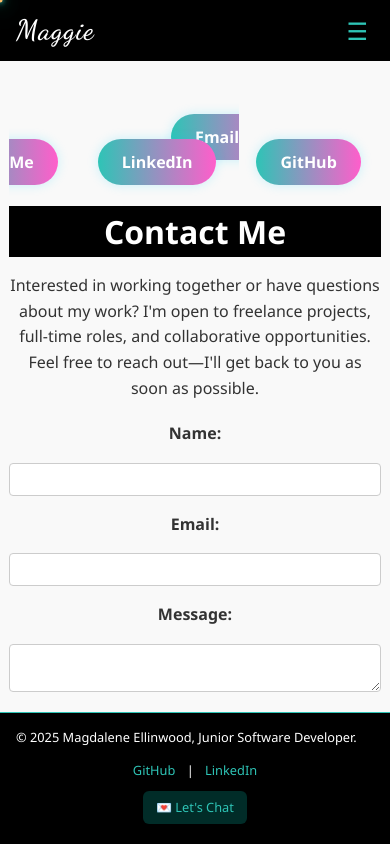
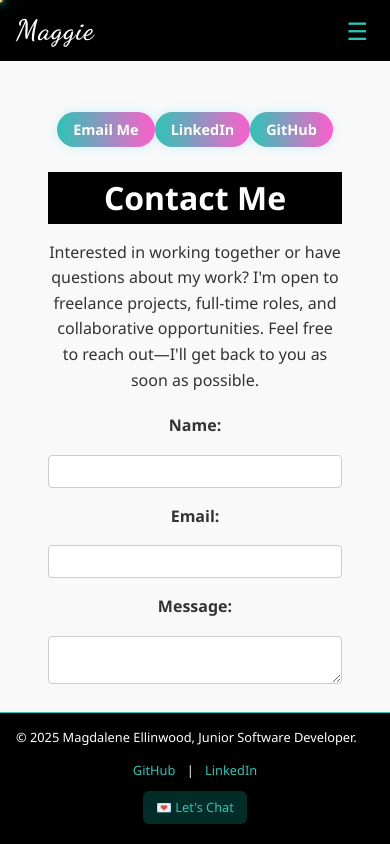
Before and after one commit to mellinwood1023/Maggie_Portfolio, a React (Vite) app: page /contact in a window 390 px wide. Built offline with nearby package versions, Linux system fonts and the light colour scheme.

Commit message:
scaling for media

```diff
--- a/src/styles/Contact.css
+++ b/src/styles/Contact.css
@@ -72,3 +72,21 @@
   background: linear-gradient(90deg, #ff5ecb, #2EC4B6);
   box-shadow: 0 0 20px rgba(255, 94, 203, 0.3), 0 0 30px rgba(0, 212, 255, 0.3);
 }
+
+@media (max-width: 600px) {
+  .contact-button {
+    font-size: 0.9rem;
+    padding: 0.5rem 1rem;
+    margin: 0.5rem auto;
+    width: 80%;
+    text-align: center;
+  }
+
+  .contact-page {
+    padding: 1.5rem 1rem;
+  }
+
+  .contact-page form {
+    width: 100%;
+  }
+}
--- a/src/styles/Home.css
+++ b/src/styles/Home.css
@@ -150,3 +150,17 @@
   75%  { transform: translate(30vw, 30vh) rotate(3deg); }
   100% { transform: translate(0, 0) rotate(0deg); }
 }
+
+@media (max-width: 600px) {
+  .slide-in {
+    font-size: 1.8rem;
+  }
+
+  .gradient-heading text {
+    font-size: 2rem;
+  }
+
+  .floating-text {
+    font-size: 1.2rem;
+  }
+}
--- a/src/styles/Portfolio.css
+++ b/src/styles/Portfolio.css
@@ -154,3 +154,21 @@ main {
 .project-card a:hover {
   text-decoration: underline;
 }
+
+@media (max-width: 600px) {
+  .portfolio-name {
+    font-size: 1.2rem;
+    text-align: center;
+  }
+
+  .portfolio-subname {
+    font-size: 0.85rem;
+    text-align: center;
+  }
+
+  .title-bar {
+    flex-direction: column;
+    align-items: center;
+    gap: 0.25rem;
+  }
+}
```
